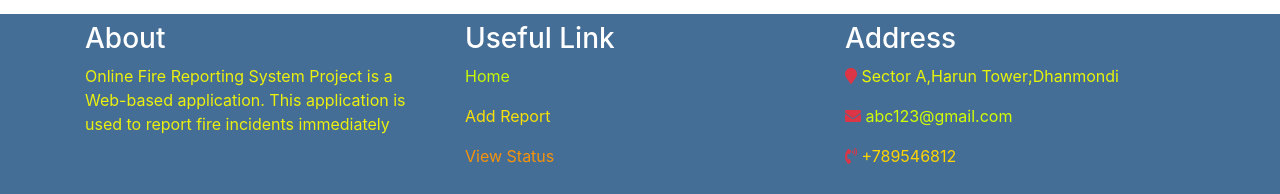
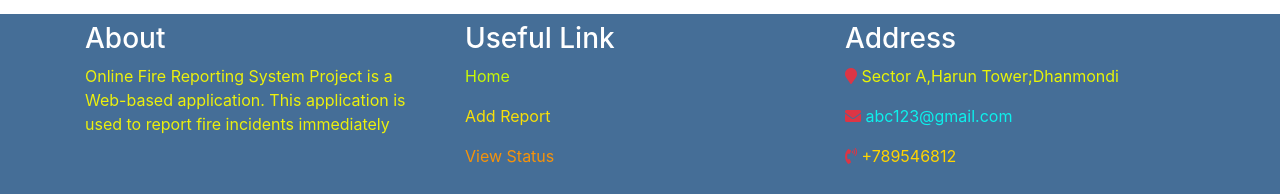
Before and after one commit to Fire-Fighter-Service/Fire-Fighter-project, a Django app: page / in a window 1280 px wide. Shown: the part 718-912 px from the top of the page. Run offline with Django 3.2, Linux system fonts and the light colour scheme; some libraries are stand-ins or nearby versions.

Commit message:
Update footer.html

```diff
--- a/OnlineFire_ReportingSystem/firereport/templates/footer.html
+++ b/OnlineFire_ReportingSystem/firereport/templates/footer.html
@@ -18,7 +18,7 @@
             <div class="col-md-4 mt-2">
                 <h3 class="text-white">Address</h3>
                 <p style="color: rgb(232, 244, 7); font-size : 16px"><i class="fa fa-map-marker text-danger"></i> Sector A,Harun Tower;Dhanmondi </p>
-                <p style="color: rgb(212, 255, 0); font-size : 16px"><i class="fa fa-envelope text-danger"></i> abc123@gmail.com </p>
+                <p style="color: rgb(13, 240, 236); font-size : 16px"><i class="fa fa-envelope text-danger"></i> abc123@gmail.com </p>
                 <p style="color: rgb(255, 213, 0); font-size : 16px"><i class="fas fa-phone-volume text-danger"></i> +789546812</p>
             </div>
 
```
